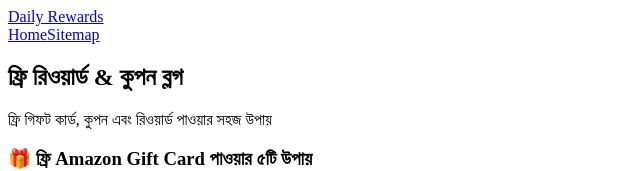
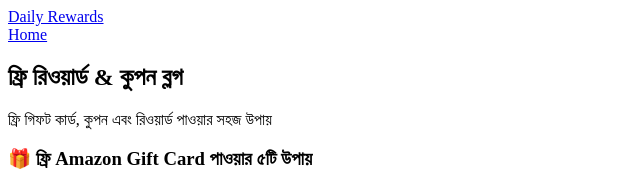
Before and after one commit to sadhin28/Free-giftcart-offers, a React (Vite) app: page / in a window 1280 px wide. Shown: the top 171 px of the page, without its empty margins (0-640 px from the left). Built offline with nearby package versions, Linux system fonts and the light colour scheme; no server answers; the HTML template or start-up script is replaced by a standard one.

Commit message:
remove site map

```diff
--- a/src/App.jsx
+++ b/src/App.jsx
@@ -13,7 +13,6 @@ export default function App(){
           <Link to="/" className="logo">Daily Rewards</Link>
           <div className="nav-links">
             <Link to="/">Home</Link>
-            <a href="/sitemap.xml" target="_blank" rel="noreferrer">Sitemap</a>
           </div>
         </div>
       </nav>
```
